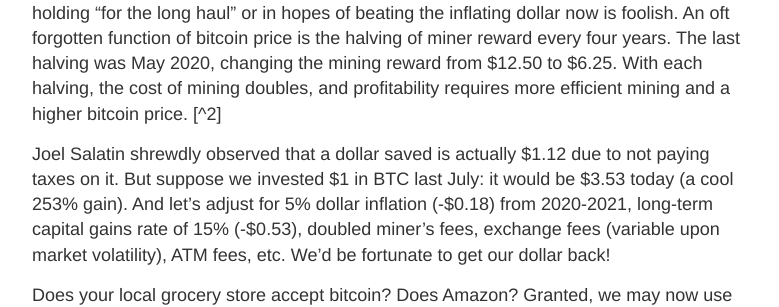
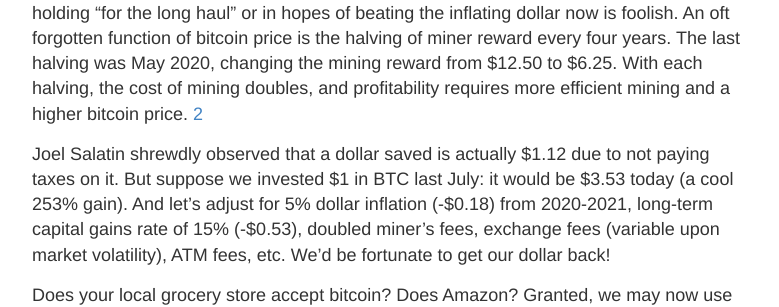
Before and after one commit to poastmil/junsunglee.com, a Jekyll site: the page built from _posts/2021-8-19-The-American-Case-Against-Bitcoin.md, in a window 1280 px wide and 900 px high, scrolled down 1303 px. Shown: the part 282-589 px from the top of the window, without its empty margins (248-1027 px from the left). Built offline with Jekyll 4.4.1, drawn with Linux system fonts in a browser that asks for light colours; some of the changed lines change nothing that is shown; some of the changed text lies outside the part shown.

Commit message:
Reformatted The American Case Against Bitcoin

```diff
--- a/_config.yml
+++ b/_config.yml
@@ -6,7 +6,7 @@
 name: Jun Sung Lee
 
 # Short bio or description (displayed in the header)
-# description:
+description:
 
 # URL of your avatar or profile pic (you could use your GitHub profile pic)
 avatar: https://avatars.githubusercontent.com/jun-sung
```
Also changed, not shown: _posts/2021-8-19-The-American-Case-Against-Bitcoin.md (+2 -3 lines).
